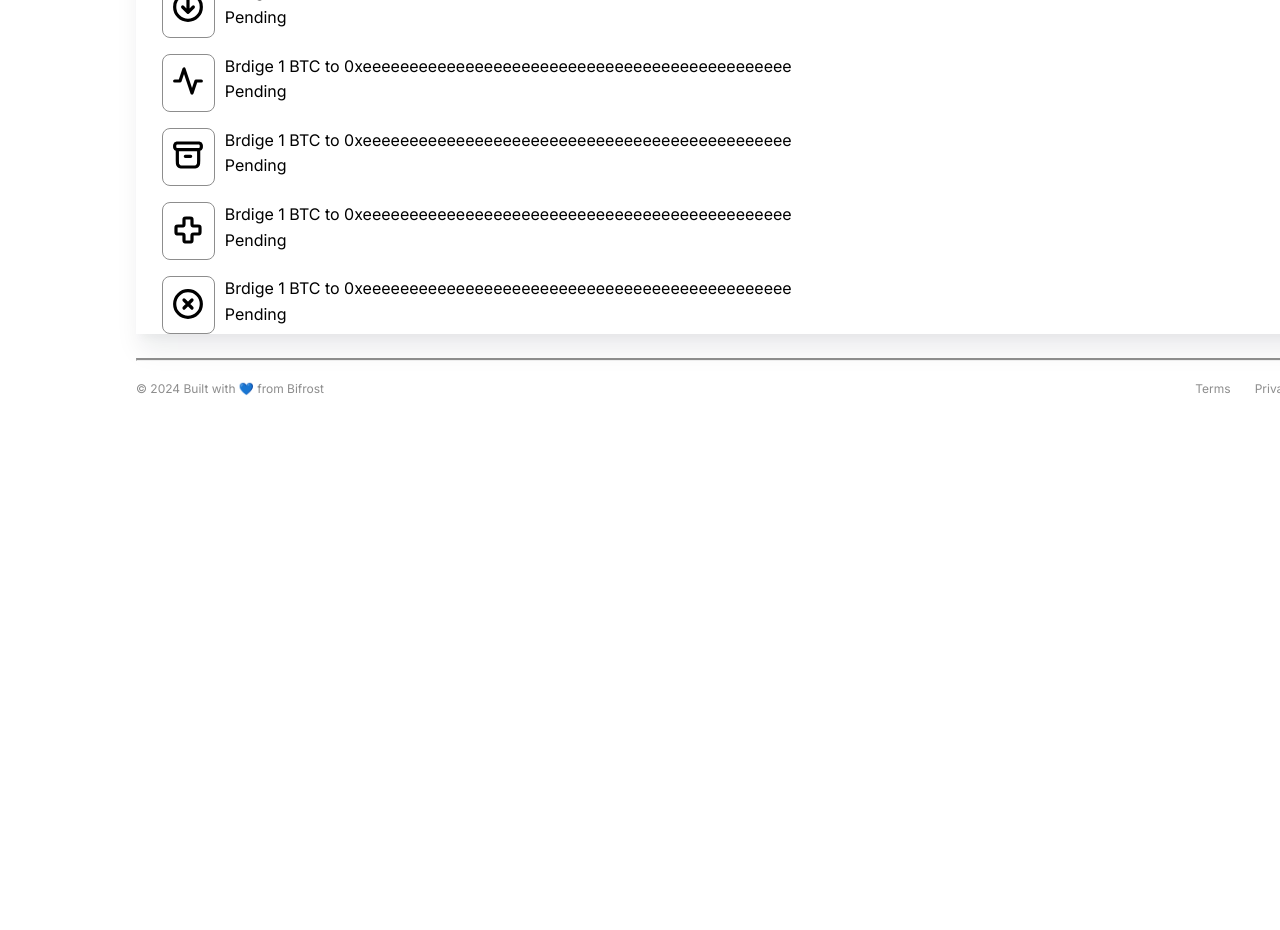
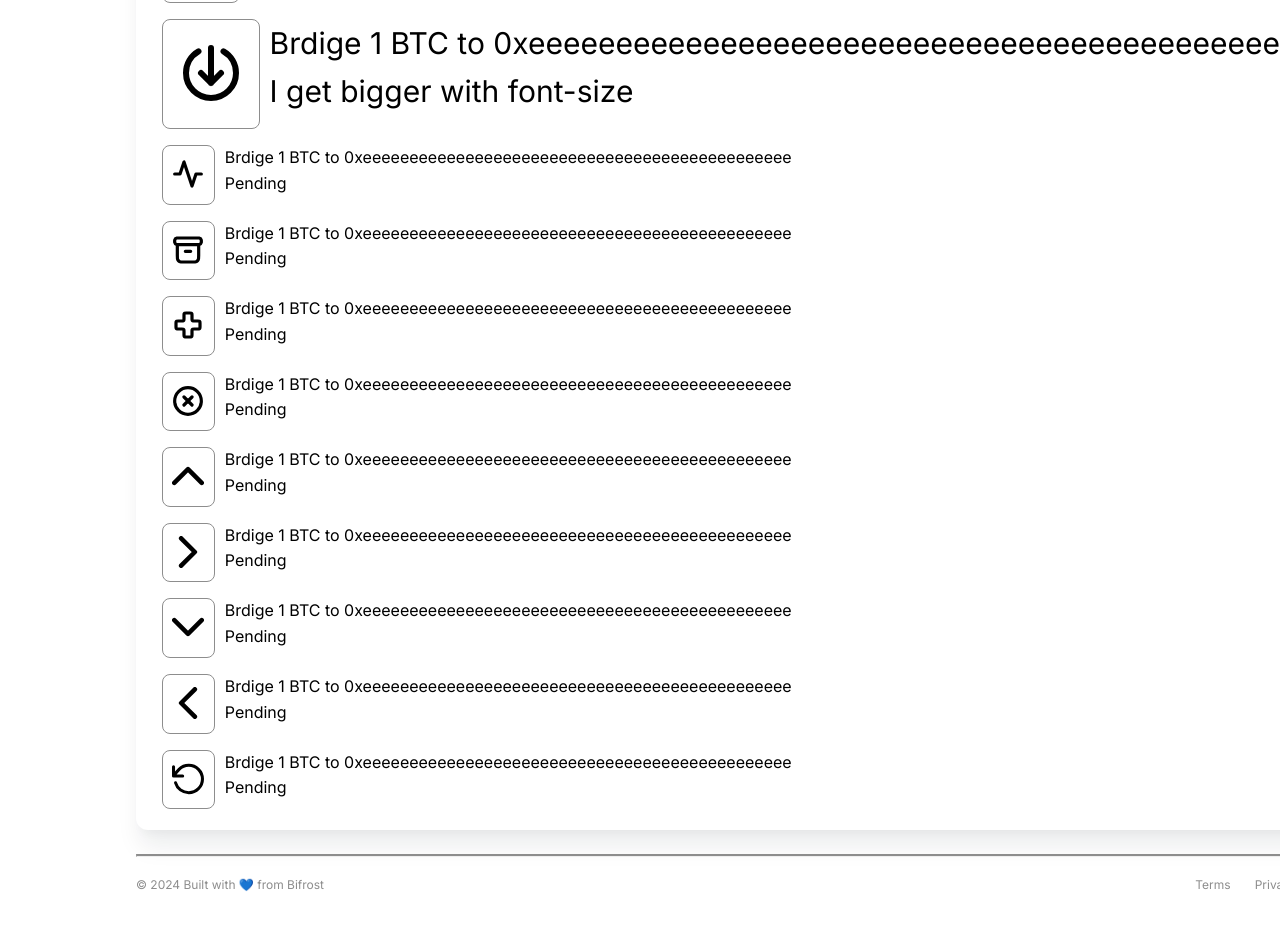
Before and after one commit to elementlabs42/BitVM-ui, a Next.js app: page /history in a window 1280 px wide. Shown: the part 360-1290 px from the top of the page. Before the commit the page ends 829 px from the top, so only its background shows below. Built offline with nearby package versions, Linux system fonts and the light colour scheme.

Commit message:
add ContentWithIcon, part of accordion summary

```diff
--- /dev/null
+++ b/src/components/accordion/ContentWithIcon.tsx
@@ -0,0 +1,31 @@
+import { ReactElement } from 'react'
+import styled from 'styled-components'
+import { IconProps } from '../icons/_base'
+import WrappedIcon from './WrappedIcon'
+
+interface Props {
+  children: ReactElement[]
+  icon: ReactElement<IconProps>
+  className?: string
+}
+
+export default function ContentWithIcon({ children, icon, className }: Props) {
+  return (
+    <Container className={className}>
+      <WrappedIcon icon={icon} size={children.length} />
+      <ContentWrapper>{children}</ContentWrapper>
+    </Container>
+  )
+}
+
+const Container = styled.div`
+  display: flex;
+  flex-direction: row;
+`
+
+const ContentWrapper = styled.div`
+  display: flex;
+  flex-direction: column;
+  justify-content: left;
+  line-height: 1.6em;
+`
--- a/src/components/accordion/Summary.tsx
+++ b/src/components/accordion/Summary.tsx
@@ -1,53 +1,37 @@
-import { Borders } from '@/constants/themes'
-import { ReactElement, ReactNode } from 'react'
+import { ReactElement } from 'react'
 import styled from 'styled-components'
 import { IconProps } from '../icons/_base'
+import { ChevronRight } from '../icons'
+import ContentWithIcon from './ContentWithIcon'
 
 interface Props {
-  children: ReactNode
+  children: ReactElement[]
   icon: ReactElement<IconProps>
   className?: string
 }
 
 export default function Summary({ children, icon, className }: Props) {
   return (
-    <IconContainer className={className}>
-      <StatusIcon>
-        <IconWrapper>{icon}</IconWrapper>
-      </StatusIcon>
-      <Container>{children}</Container>
-    </IconContainer>
+    <Expander className={className}>
+      <SummaryContent icon={icon}>{children}</SummaryContent>
+      <ExpanderIcon />
+    </Expander>
   )
 }
 
-const IconContainer = styled.div`
+const Expander = styled.div`
   display: flex;
   flex-direction: row;
-  background-color: ${({ theme }) => theme.Background};
+  align-items: center;
+  justify-content: space-between;
+  margin-right: 10px;
+  cursor: pointer;
 `
 
-// setting height/width to 3.2em because line-height of right side container is 1.6em
-const StatusIcon = styled.div`
-  border: 1px solid ${({ theme }) => theme.FooterText};
-  height: 3.2em;
-  width: 3.2em;
-  border-radius: ${Borders.IconRadius};
-  margin-right: 10px;
-  display: flex;
-  align-items: center;
-  justify-content: center;
-  padding: 5px 0 0 0;
-`
-
-const IconWrapper = styled.div`
-  font-size: 2em;
+const ExpanderIcon = styled(ChevronRight)`
+  font-size: 1em;
   fill: ${({ theme }) => theme.Background};
   stroke: ${({ theme }) => theme.Text};
 `
 
-const Container = styled.div`
-  display: flex;
-  flex-direction: column;
-  justify-content: left;
-  line-height: 1.6em;
-`
+const SummaryContent = styled(ContentWithIcon)``
--- /dev/null
+++ b/src/components/accordion/WrappedIcon.tsx
@@ -0,0 +1,40 @@
+import { Borders } from '@/constants/themes'
+import { ReactElement } from 'react'
+import styled from 'styled-components'
+import { IconProps } from '../icons/_base'
+
+interface Props {
+  icon: ReactElement<IconProps>
+  size?: number
+  className?: string
+}
+
+export default function WrappedIcon({ icon, size = 2, className }: Props) {
+  return (
+    <Container relativeSize={size} className={className}>
+      <IconWrapper relativeSize={size}>{icon}</IconWrapper>
+    </Container>
+  )
+}
+
+const Container = styled.div.attrs<{ relativeSize: number }>((props) => ({
+  relativeSize: props.relativeSize,
+}))`
+  border: 1px solid ${({ theme }) => theme.FooterText};
+  height: ${(props) => props.relativeSize * 1.6}em;
+  width: ${(props) => props.relativeSize * 1.6}em;
+  border-radius: ${Borders.IconRadius};
+  margin-right: 10px;
+  display: flex;
+  align-items: center;
+  justify-content: center;
+  padding: ${(props) => props.relativeSize! / 5}em 0 0 0;
+`
+
+const IconWrapper = styled.div.attrs<{ relativeSize: number }>((props) => ({
+  relativeSize: props.relativeSize,
+}))`
+  font-size: ${(props) => props.relativeSize}em;
+  fill: ${({ theme }) => theme.Background};
+  stroke: ${({ theme }) => theme.Text};
+`
--- /dev/null
+++ b/src/components/icons/Chevron.tsx
@@ -0,0 +1,21 @@
+import styled from 'styled-components'
+import { IconProps, SvgIcon } from './_base'
+
+function Chevron({ className }: IconProps) {
+  return (
+    <SvgIcon className={className} viewBox="0 0 14 8" fill="none">
+      <path d="M1 1L7 7L13 1" stroke="currentColor" strokeWidth="2" strokeLinecap="round" strokeLinejoin="round" />
+    </SvgIcon>
+  )
+}
+
+export const ChevronUp = styled(Chevron)`
+  transform: rotate(180deg);
+`
+export const ChevronDown = styled(Chevron)``
+export const ChevronLeft = styled(Chevron)`
+  transform: rotate(90deg);
+`
+export const ChevronRight = styled(Chevron)`
+  transform: rotate(270deg);
+`
--- /dev/null
+++ b/src/components/icons/Refresh.tsx
@@ -0,0 +1,15 @@
+import { IconProps, SvgIcon } from './_base'
+
+export function Refresh({ className }: IconProps) {
+  return (
+    <SvgIcon className={className} viewBox="0 0 21 20" fill="none">
+      <path
+        d="M1 8C1 8 3.00498 5.26822 4.63384 3.63824C6.26269 2.00827 8.5136 1 11 1C15.9706 1 20 5.02944 20 10C20 14.9706 15.9706 19 11 19C6.89691 19 3.43511 16.2543 2.35177 12.5M1 8V2M1 8H7"
+        stroke="currentColor"
+        strokeWidth="2"
+        strokeLinecap="round"
+        strokeLinejoin="round"
+      />
+    </SvgIcon>
+  )
+}
--- a/src/components/icons/index.ts
+++ b/src/components/icons/index.ts
@@ -1,3 +1,5 @@
 export * from './Moon'
 export * from './Sun'
 export * from './Dot'
+export * from './Chevron'
+export * from './Refresh'
--- a/src/constants/themes.ts
+++ b/src/constants/themes.ts
@@ -51,4 +51,5 @@ export const FontWeights = {
 export const Borders = {
   ButtonRadius: '6px',
   IconRadius: '8px',
+  PanelRadius: '12px',
 }
--- a/src/pages/history.tsx
+++ b/src/pages/history.tsx
@@ -1,6 +1,8 @@
 import Summary from '@/components/accordion/Summary'
+import { ChevronDown, ChevronLeft, ChevronRight, ChevronUp, Refresh } from '@/components/icons'
 import { Active, Archived, Checked, PegIn, PegOut, Signed, TimedOut } from '@/components/icons/history'
 import { Page } from '@/components/Page'
+import { Borders } from '@/constants/themes'
 import styled from 'styled-components'
 
 export default function History() {
@@ -16,11 +18,12 @@ export default function History() {
           <Summary icon={<PegIn />}>
             <span>Brdige 1 BTC to 0xeeeeeeeeeeeeeeeeeeeeeeeeeeeeeeeeeeeeeeeeeeeeee</span>
             <span>Pending</span>
+            <span>I have 3 elements</span>
           </Summary>
-          <Summary icon={<PegOut />}>
+          <SizedSummary icon={<PegOut />}>
             <span>Brdige 1 BTC to 0xeeeeeeeeeeeeeeeeeeeeeeeeeeeeeeeeeeeeeeeeeeeeee</span>
-            <span>Pending</span>
-          </Summary>
+            <span>I get bigger with font-size</span>
+          </SizedSummary>
           <Summary icon={<Active />}>
             <span>Brdige 1 BTC to 0xeeeeeeeeeeeeeeeeeeeeeeeeeeeeeeeeeeeeeeeeeeeeee</span>
             <span>Pending</span>
@@ -37,6 +40,26 @@ export default function History() {
             <span>Brdige 1 BTC to 0xeeeeeeeeeeeeeeeeeeeeeeeeeeeeeeeeeeeeeeeeeeeeee</span>
             <span>Pending</span>
           </Summary>
+          <Summary icon={<ChevronUp />}>
+            <span>Brdige 1 BTC to 0xeeeeeeeeeeeeeeeeeeeeeeeeeeeeeeeeeeeeeeeeeeeeee</span>
+            <span>Pending</span>
+          </Summary>
+          <Summary icon={<ChevronRight />}>
+            <span>Brdige 1 BTC to 0xeeeeeeeeeeeeeeeeeeeeeeeeeeeeeeeeeeeeeeeeeeeeee</span>
+            <span>Pending</span>
+          </Summary>
+          <Summary icon={<ChevronDown />}>
+            <span>Brdige 1 BTC to 0xeeeeeeeeeeeeeeeeeeeeeeeeeeeeeeeeeeeeeeeeeeeeee</span>
+            <span>Pending</span>
+          </Summary>
+          <Summary icon={<ChevronLeft />}>
+            <span>Brdige 1 BTC to 0xeeeeeeeeeeeeeeeeeeeeeeeeeeeeeeeeeeeeeeeeeeeeee</span>
+            <span>Pending</span>
+          </Summary>
+          <Summary icon={<Refresh />}>
+            <span>Brdige 1 BTC to 0xeeeeeeeeeeeeeeeeeeeeeeeeeeeeeeeeeeeeeeeeeeeeee</span>
+            <span>Pending</span>
+          </Summary>
         </Panel>
       </main>
     </Page>
@@ -50,13 +73,18 @@ const Title = styled.h1`
 
 const Panel = styled.div`
   margin: 3vh 0;
-  padding: 0 2vw;
+  padding: 1vh 2vw 1.6vw 2vw;
   display: flex;
   flex-direction: column;
   row-gap: 2vh;
   min-height: 60vh;
   background-color: ${({ theme }) => theme.Background};
+  border-radius: ${Borders.PanelRadius};
   box-shadow:
     0px 20px 24px -4px ${({ theme }) => theme.ShadowInner},
     0px 8px 8px -4px ${({ theme }) => theme.ShadowOuter};
 `
+
+const SizedSummary = styled(Summary)`
+  font-size: 30px;
+`
```
